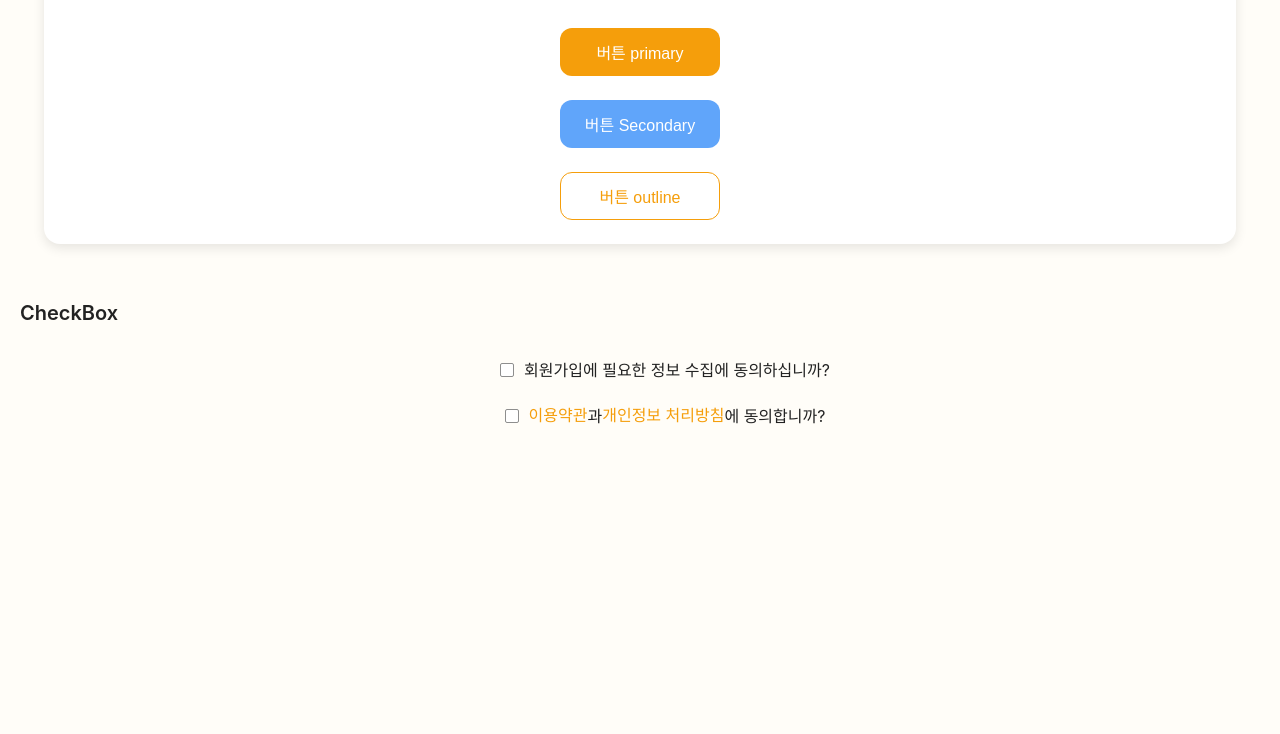
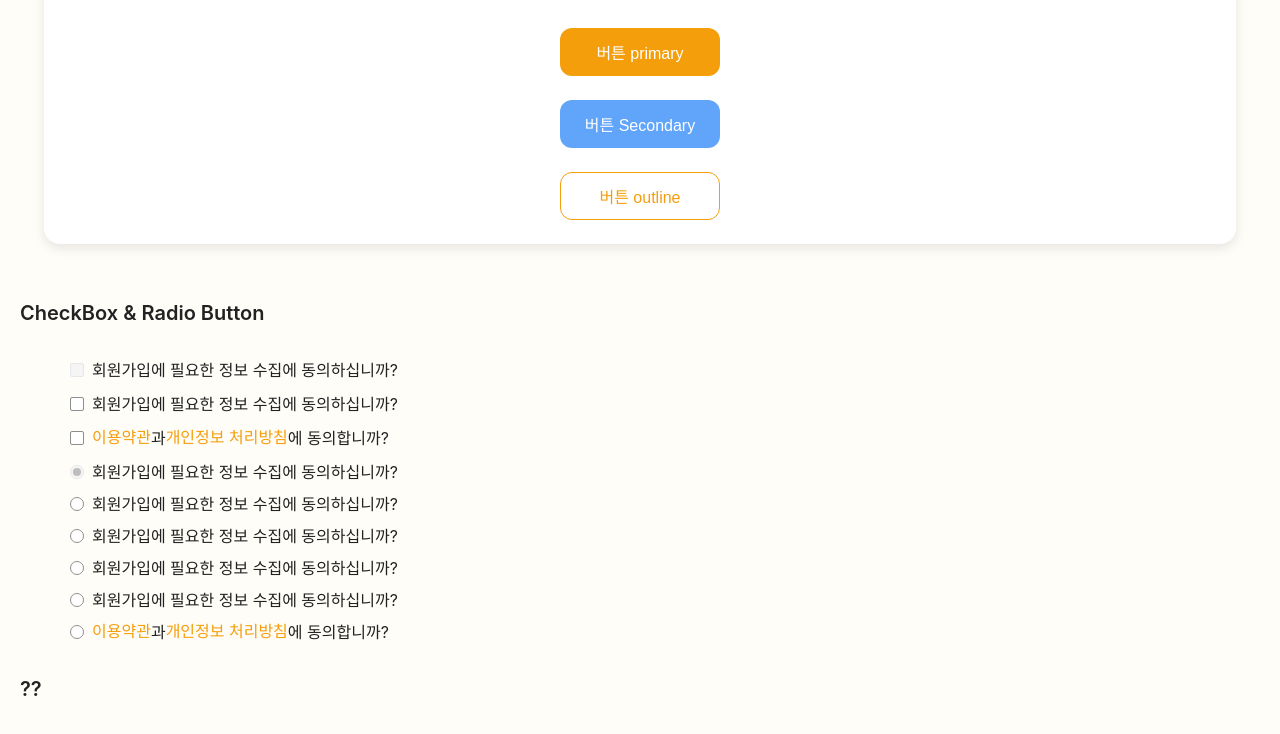
Before and after one commit to NambuDevB1A2/PawConnect, a Next.js app in the folder pawconnect/apps/web/: page / in a window 1280 px wide. Shown: the part 3328-4062 px from the top of the page. Built offline with nearby package versions, Linux system fonts and the light colour scheme.

Commit message:
feat: radiobutton 추가

```diff
--- a/pawconnect/apps/web/src/app/page.tsx
+++ b/pawconnect/apps/web/src/app/page.tsx
@@ -8,6 +8,8 @@ import Section from "@/components/common/Section";
 import Typography from "@/components/common/Typography";
 import CheckBox from '../components/common/CheckBox';
 import { CSSProperties } from "react";
+import RadioButton from "@/components/common/RadioButton";
+import RadioButtonGroup from "@/components/common/RadioButtonGroup";
 
 export default function Home() {
     const wrapperStyle: CSSProperties = { margin: "20px", paddingBottom: "500px", display: "flex", flexDirection: "column", gap: "30px" };
@@ -132,8 +134,9 @@ export default function Home() {
             </Section>
 
 
-            <Typography variant="subtitle">CheckBox</Typography>
+            <Typography variant="subtitle">CheckBox & Radio Button</Typography>
             <div style={boxColumnStyle}>
+                <CheckBox text="회원가입에 필요한 정보 수집에 동의하십니까?" disabled/>
                 <CheckBox text="회원가입에 필요한 정보 수집에 동의하십니까?"/>
                 <CheckBox>
                     <Button variant="text">이용약관</Button>
@@ -141,8 +144,24 @@ export default function Home() {
                     <Button variant="text">개인정보 처리방침</Button>
                     <Typography>에 동의합니까?</Typography>
                 </CheckBox>
+
+                <RadioButtonGroup name="register_agreement" defaultValue="disagree_info">
+                    <RadioButton value="disagree_info" text="회원가입에 필요한 정보 수집에 동의하십니까?" disabled/>
+                    <RadioButton value="agree_info1" text="회원가입에 필요한 정보 수집에 동의하십니까?"/>
+                    <RadioButton value="agree_info2" text="회원가입에 필요한 정보 수집에 동의하십니까?"/>
+                    <RadioButton value="agree_info3" text="회원가입에 필요한 정보 수집에 동의하십니까?"/>
+                    <RadioButton value="agree_info4" text="회원가입에 필요한 정보 수집에 동의하십니까?"/>
+                    <RadioButton value="agree_terms">
+                        <Button variant="text">이용약관</Button>
+                        <Typography>과 </Typography>
+                        <Button variant="text">개인정보 처리방침</Button>
+                        <Typography>에 동의합니까?</Typography>
+                    </RadioButton>
+                </RadioButtonGroup>
             </div>
 
+
+            <Typography variant="subtitle">??</Typography>
 
 
         </div>
--- a/pawconnect/apps/web/src/components/common/CheckBox.tsx
+++ b/pawconnect/apps/web/src/components/common/CheckBox.tsx
@@ -8,11 +8,11 @@ interface CheckBoxProps extends InputHTMLAttributes<HTMLInputElement> {
     text?: string;
 }
 
-export default function CheckBox({ children, text, ...props }: CheckBoxProps) {
+export default function CheckBox({ children, text, className = "", ...props }: CheckBoxProps) {
     return (
         <div className={styles.wrapper_checkbox}>
             <span className={styles.box_input}>
-                <input className={styles.input} type="checkbox" {...props}/>
+                <input className={`${styles.input} ${className}`} type="checkbox" {...props}/>
                 <Icon name="check"
                 size="badge"
                 wrapperClassName={styles.wrapper_check_icon}
--- /dev/null
+++ b/pawconnect/apps/web/src/components/common/RadioButton.tsx
@@ -0,0 +1,51 @@
+'use client';
+
+import { InputHTMLAttributes, useContext } from "react";
+import styles from "@/styles/common/RadioButton.module.css";
+import Typography from "@/components/common/Typography";
+import { RadioGroupContext } from "@/components/common/RadioButtonGroup";
+
+interface RadioButtonProps extends InputHTMLAttributes<HTMLInputElement> {
+    children?: React.ReactNode;
+    text?: string;
+    value: string;
+}
+
+export default function RadioButton({
+    children,
+    text,
+    value,
+    className = "",
+    disabled,
+    onChange,
+    ...props
+}: RadioButtonProps) {
+    const group = useContext(RadioGroupContext);
+
+    const checked = group ? group.value === value : props.checked;
+    const isDisabled = group ? group.disabled || disabled: disabled;
+
+    return (
+        <label className={styles.wrapper_radio}>
+        <span className={styles.box_input}>
+            <input
+                type="radio"
+                className={`${styles.input} ${className}`}
+                name={group?.name}
+                value={value}
+                checked={checked}
+                disabled={isDisabled}
+                onChange={(e) => {
+                    onChange?.(e);
+                    group?.onSelect(value);
+                }}
+                {...props}/>
+            <span className={styles.dot} />
+        </span>
+        <div className={styles.box_label}>
+            {text && <Typography>{text}</Typography>}
+            {children}
+        </div>
+        </label>
+    );
+}
--- /dev/null
+++ b/pawconnect/apps/web/src/components/common/RadioButtonGroup.tsx
@@ -0,0 +1,52 @@
+'use client';
+
+import { createContext, isValidElement, ReactElement, useId, useState } from "react";
+import styles from "@/styles/common/RadioButton.module.css"
+
+interface RadioGroupContextType {
+    name: string;
+    value: string | undefined;
+    onSelect: (value: string) => void;
+    disabled: boolean;
+}
+
+export const RadioGroupContext = createContext<RadioGroupContextType | null>(null);
+
+type RadioGroupDirection = "row" | "column";
+
+interface RadioGroupProps {
+    children: React.ReactNode;
+    name?: string;
+    defaultValue?: string;
+    onChange?: (value: string) => void;
+    disabled?: boolean;
+    direction?: RadioGroupDirection;
+    className?: string;
+}
+
+export default function RadioButtonGroup({
+    children,
+    name,
+    defaultValue,
+    onChange,
+    disabled = false,
+    direction = "column",
+    className = "",
+}: RadioGroupProps) {
+    const generatedId = useId();
+    const groupName = name ?? generatedId;
+
+    const [currentValue, setCurrentValue] = useState(defaultValue);
+
+    const handleSelect = (nextValue: string) => {
+        setCurrentValue(nextValue);
+        onChange?.(nextValue);
+    };
+
+    return (
+        <div className={`${styles.wrapper_radio_group} ${styles[direction]} ${className}`}>
+            <RadioGroupContext.Provider value={{ name: groupName, value: currentValue, onSelect: handleSelect, disabled }}>
+                {children}
+            </RadioGroupContext.Provider>
+        </div>);
+}
--- a/pawconnect/apps/web/src/components/common/Section.tsx
+++ b/pawconnect/apps/web/src/components/common/Section.tsx
@@ -11,6 +11,8 @@ interface SectionProps extends HTMLAttributes<HTMLDivElement> {
     fullWidth?: boolean
     titleText?: string;
     align?: SectionAlign;
+    wrapperClassName?: string;
+
 }
 
 export default function Section({
@@ -18,12 +20,14 @@ export default function Section({
     size,
     titleText,
     fullWidth = true,
+    wrapperClassName = "",
+    className = "",
     align = "center",
 }: SectionProps) {
     return (
-        <div className={styles.wrapper_section}>
+        <div className={`${styles.wrapper_section} ${wrapperClassName}`}>
             {titleText && <Typography variant="title">{titleText}</Typography>}
-            <div className={`${styles.box_section} ${styles[align]} ${size ? styles[size] : ""}`}
+            <div className={`${styles.box_section} ${styles[align]} ${size ? styles[size] : ""} ${className}`}
                 style={{ width: !size && fullWidth ? "100%" : undefined }}>
                 {children}
             </div>
--- a/pawconnect/apps/web/src/styles/common/CheckBox.module.css
+++ b/pawconnect/apps/web/src/styles/common/CheckBox.module.css
@@ -3,10 +3,8 @@
 .wrapper_checkbox {
     display: flex;
     flex-direction: row;
-    gap: 10px;
-
     align-items: center;
-    justify-content: center;
+    gap: var(--input-label-gap);
 }
 
 .box_input {
@@ -47,6 +45,12 @@
     border-color: var(--checkbox-color-checked);
 }
 
+.input[type="checkbox"]:disabled {
+    cursor: not-allowed;
+    border-color: var(--input-disabled-border-color);
+    background-color: var(--input-disabled-backgound-color);
+}
+
 .wrapper_check_icon {
     position: absolute;
     inset: 0;
@@ -68,8 +72,6 @@
 
 .box_label {
     display: flex;
+    align-items: center;
     flex-direction: row;
-
-    align-items: center;
-    justify-content: center;
 }
--- /dev/null
+++ b/pawconnect/apps/web/src/styles/common/RadioButton.module.css
@@ -0,0 +1,89 @@
+/* Radio Button */
+
+.wrapper_radio {
+    display: inline-flex;
+    flex-direction: row;
+    align-items: center;
+    gap: var(--input-label-gap);
+}
+
+.box_input {
+    position: relative;
+    display: inline-flex;
+
+    width: var(--checkbox-size);
+    height: var(--checkbox-size);
+}
+
+.input[type="radio"] {
+    appearance: none;
+
+    position: absolute;
+    inset: 0;
+    margin: 0;
+
+    width: 100%;
+    height: 100%;
+
+    background-color: var(--color-suface);
+    border: 1px solid var(--checkbox-color-border);
+    border-radius: 50%;
+
+    cursor: pointer;
+
+    transition:
+        background-color var(--transition-background-color),
+        border-color var(--transition-border-color);
+}
+
+.input[type="radio"]:disabled {
+    cursor: not-allowed;
+    border-color: var(--input-disabled-border-color);
+    background-color: var(--input-disabled-backgound-color);
+}
+
+.dot {
+    position: absolute;
+    inset: 0;
+    margin: 3px;
+
+    width: 60%;
+    height: 60%;
+    border-radius: 50%;
+
+    background-color: var(--checkbox-color-checked);
+
+    pointer-events: none;
+
+    opacity: 0;
+    transition: opacity var(--transition-opacity);
+}
+
+.input[type="radio"]:checked ~ .dot {
+    opacity: 1;
+}
+
+.input[type="radio"]:disabled ~ .dot {
+    background-color: var(--color-text-disabled);
+}
+
+.box_label {
+    display: flex;
+    align-items: center;
+    flex-direction: row;
+}
+
+/* Group */
+
+.wrapper_radio_group {
+    display: flex;
+    gap: var(--input-label-gap);
+}
+
+.row {
+    flex-direction: row;
+}
+
+.column {
+    flex-direction: column;
+}
--- a/pawconnect/apps/web/src/styles/common/button.module.css
+++ b/pawconnect/apps/web/src/styles/common/button.module.css
@@ -151,8 +151,6 @@
     align-items: center;
     gap: var(--button-gap);
 
-    height: var(--button-height-m);
-
     padding: 0;
 
     border: none;
```
